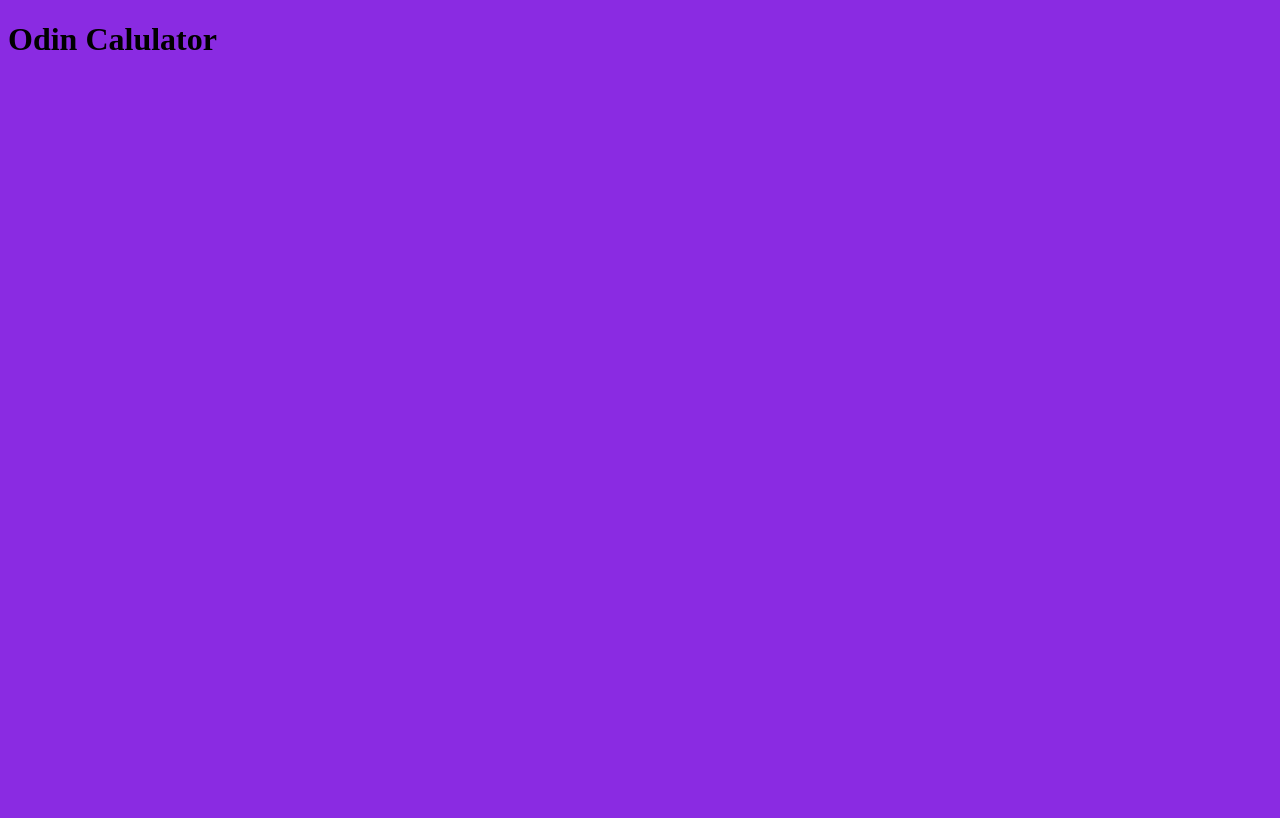
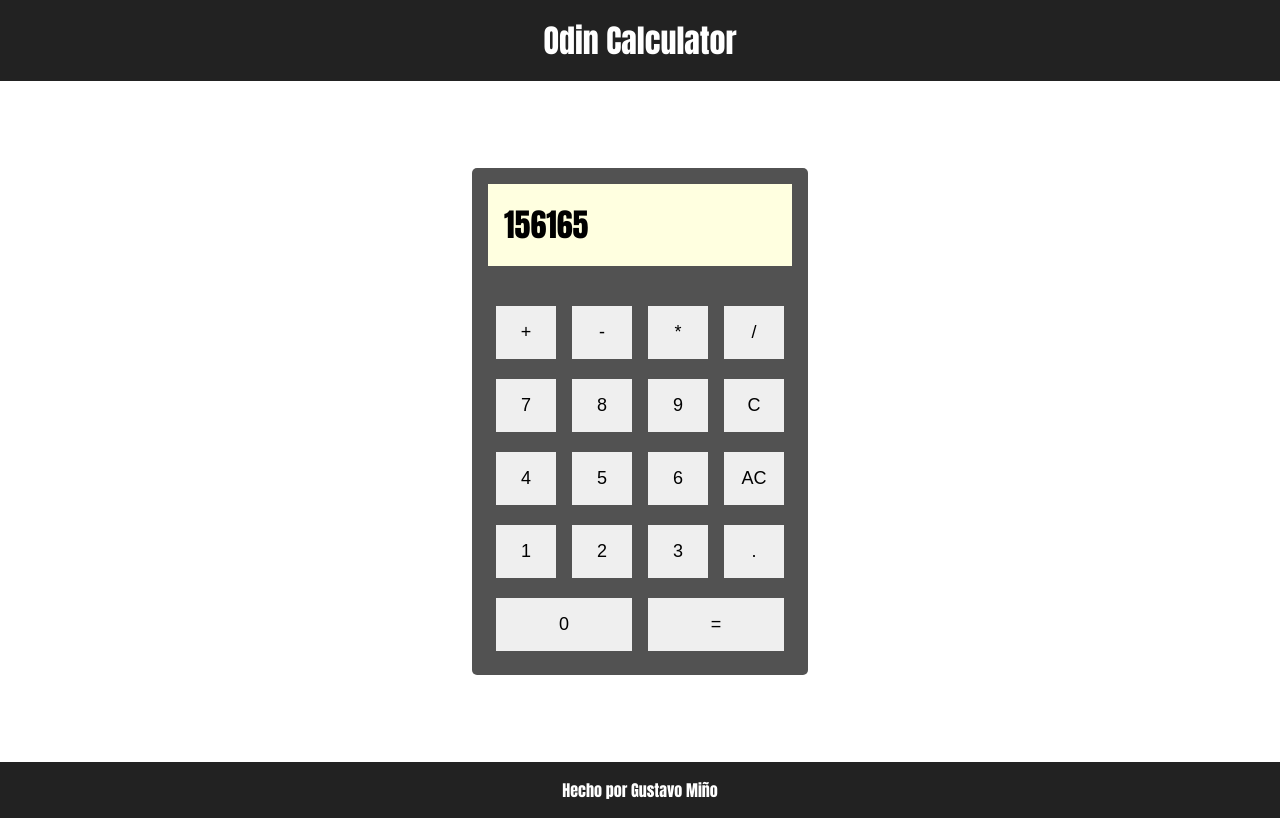
Before and after one commit to guswebdev/odin-calculator, a plain HTML site: page index.html in a window 1280 px wide. Drawn offline with Linux system fonts and the light colour scheme.

Commit message:
Creacion de la estructura HTML y estilos CSS

```diff
--- a/index.html
+++ b/index.html
@@ -1,14 +1,61 @@
 <!DOCTYPE html>
 <html lang="en">
-<head>
-    <meta charset="UTF-8">
-    <meta name="viewport" content="width=device-width, initial-scale=1.0">
-    <title>Odin Calulator</title>
-    <link rel="stylesheet" href="style.css">
-</head>
-<body>
-    <h1>Odin Calulator</h1>
+  <head>
+    <meta charset="UTF-8" />
+    <meta name="viewport" content="width=device-width, initial-scale=1.0" />
+    <title>Odin Calculator</title>
+    <link rel="stylesheet" href="style.css" />
+  </head>
+  <body>
+    <header class="header">
+      <h1>Odin Calculator</h1>
+    </header>
+    <main>
+      <div class="container">
+        <div class="container-main">
+          <div class="tablero">
+            <section class="display">
+              <article>156165</article>
+            </section>
+            <section class="teclado">
+              <article class="btns">
+                <button>+</button>
+                <button>-</button>
+                <button>*</button>
+                <button>/</button>
+              </article>
+              <article class="btns">
+                <button>7</button>
+                <button>8</button>
+                <button>9</button>
+                <button>C</button>
+              </article>
+              <article class="btns">
+                <button>4</button>
+                <button>5</button>
+                <button>6</button>
+                <button>AC</button>
+              </article>
+              <article class="btns">
+                <button>1</button>
+                <button>2</button>
+                <button>3</button>
+                <button>.</button>
+              </article>
+              <article class="btns">
+                <!-- Solo para emparejar-->
+                <button style="width: 136px">0</button>
+                <button style="width: 136px">=</button>
+              </article>
+            </section>
+          </div>
+        </div>
+      </div>
+    </main>
+    <footer class="footer">
+      <p>Hecho por Gustavo Miño</p>
+    </footer>
 
     <script src="script.js"></script>
-</body>
+  </body>
 </html>
--- a/style.css
+++ b/style.css
@@ -1 +1,81 @@
-body{background-color: blueviolet;}
+*,
+*::after,
+*::before {
+  margin: 0;
+  padding: 0;
+  box-sizing: border-box;
+}
+
+html {
+  font-family: Impact, Haettenschweiler, "Arial Narrow Bold", sans-serif;
+}
+
+body {
+  width: 100%;
+  min-height: 100vh;
+  display: flex;
+  flex-direction: column;
+}
+
+main {
+  flex: 1;
+}
+
+.header,
+.footer {
+  background-color: #222;
+  color: white;
+  text-align: center;
+  padding: 1rem 0;
+}
+
+.container {
+  width: 90%;
+  max-width: 1280px;
+  margin: 0 auto;
+}
+
+button {
+  display: inline-block;
+  padding: 1rem;
+  margin: 0.5rem;
+  width: 60px;
+  text-align: center;
+  border: none;
+  cursor: pointer;
+  font-size: 1.125rem;
+}
+
+.container-main {
+  width: 100%;
+  min-height: calc(100vh - 69px - 50px);
+  display: flex;
+  justify-content: center;
+  align-items: center;
+}
+.tablero {
+  padding: 1rem;
+  background-color: #525252;
+  border-radius: 5px;
+  display: flex;
+  flex-direction: column;
+  gap: 2rem;
+}
+
+.display {
+  background-color: lightyellow;
+  padding: 1rem;
+  line-height: 50px;
+  font-size: 32px;
+}
+
+.teclado {
+  display: flex;
+  flex-direction: column;
+  gap: 0.25rem;
+}
+
+.btns {
+  display: flex;
+  justify-content: space-between;
+}
```
